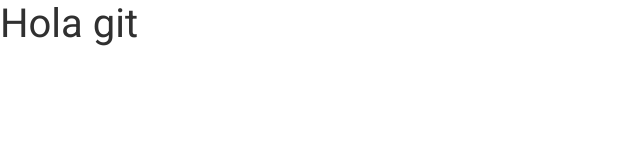
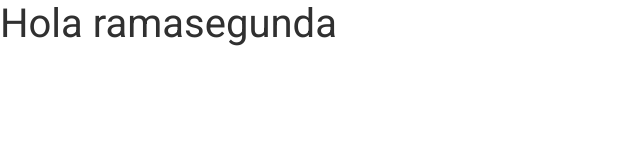
Before and after one commit to edsonvks26/gitprueba, a plain HTML site: page index.html in a window 1280 px wide. Shown: the whole page, without its empty margins (0-640 px from the left). Drawn offline with nearby package versions, Linux system fonts and the light colour scheme.

Commit message:
ramasegunda

```diff
--- a/index.html
+++ b/index.html
@@ -10,7 +10,7 @@
     <link rel="stylesheet" href="css/styles.css">
 </head>
 <body>
-    <h1>Hola git</h1>
+    <h1>Hola ramasegunda</h1>
 
     <div class="container">
         <div class="row">
```
